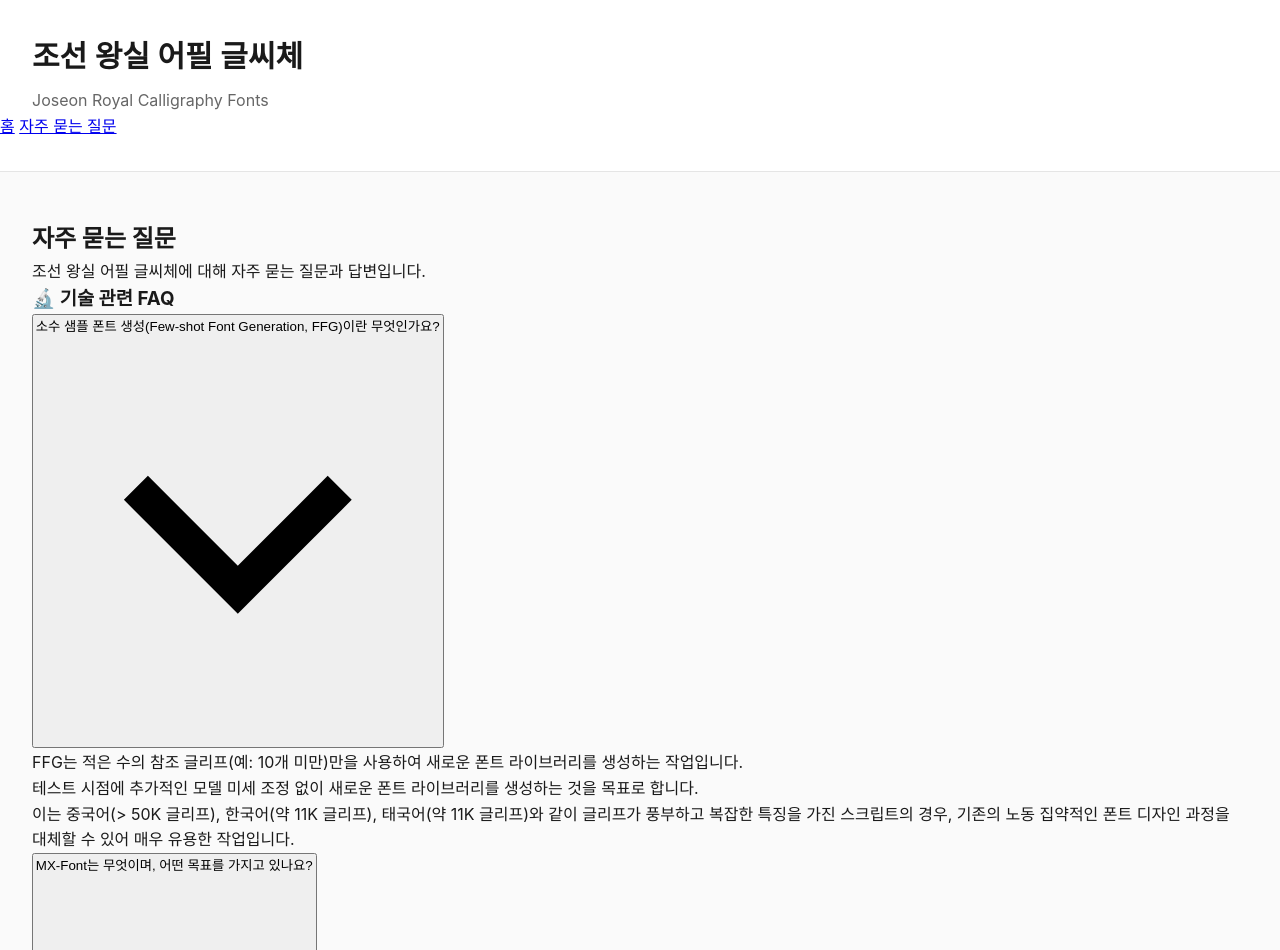
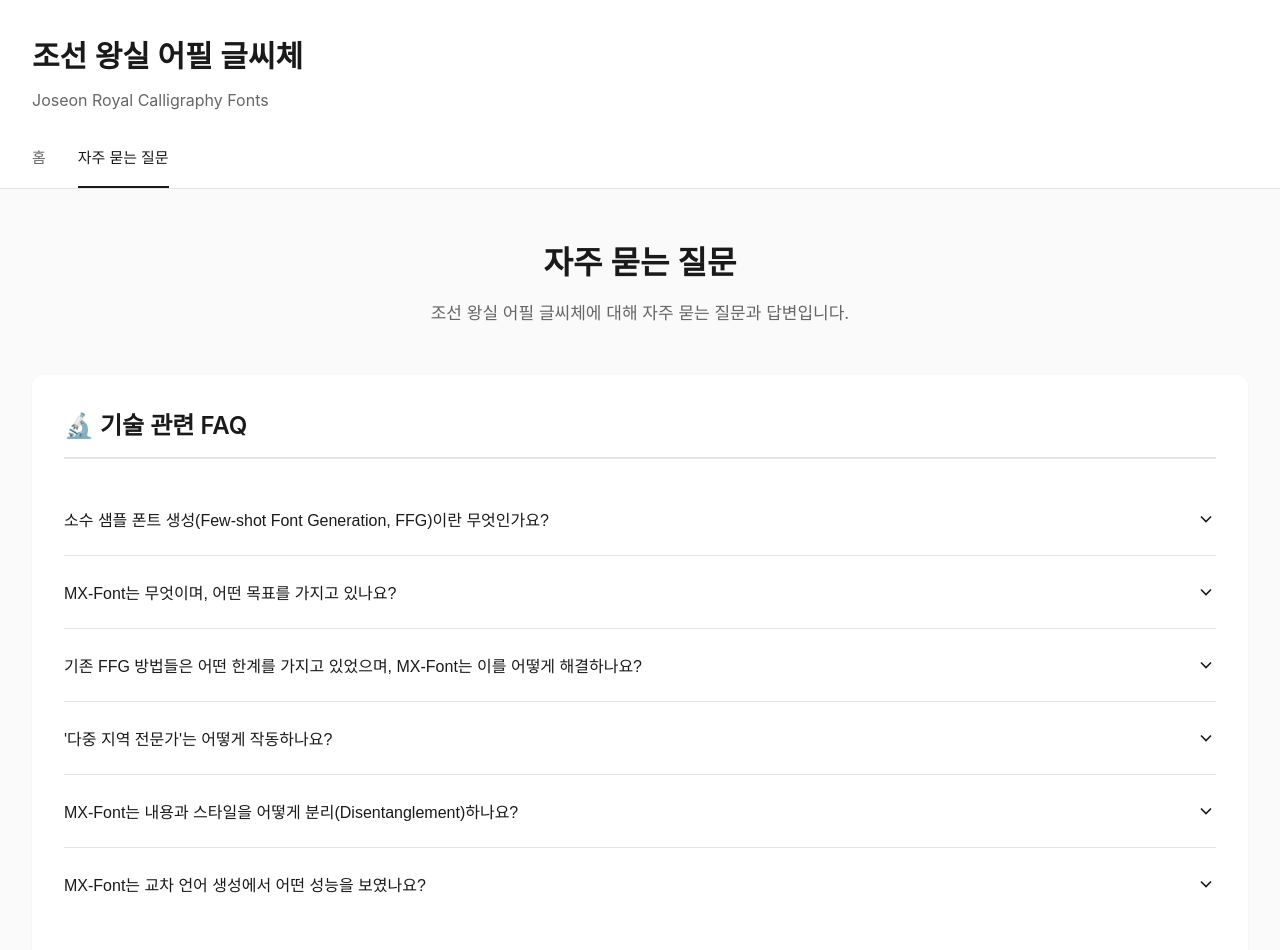
Before and after one commit to kimgibok/88, a plain HTML site: page faq.html in a window 1280 px wide. Shown: the top 950 px of the page. Drawn offline with Linux system fonts and the light colour scheme.

Commit message:
"add: faq"

```diff
--- a/style.css
+++ b/style.css
@@ -36,13 +36,12 @@ body {
 header {
     background: white;
     border-bottom: 1px solid #e5e5e5;
-    padding: 2rem 0;
 }
 
 .header-content {
     max-width: 1400px;
     margin: 0 auto;
-    padding: 0 2rem;
+    padding: 2rem 2rem 1rem;
 }
 
 h1 {
@@ -56,6 +55,52 @@ h1 {
     font-size: 1rem;
     color: #666;
     font-weight: 400;
+}
+
+/* 네비게이션 */
+.main-nav {
+    max-width: 1400px;
+    margin: 0 auto;
+    padding: 0 2rem;
+    display: flex;
+    gap: 2rem;
+}
+
+.main-nav a {
+    padding: 1rem 0;
+    color: #666;
+    text-decoration: none;
+    font-size: 0.9375rem;
+    font-weight: 500;
+    border-bottom: 2px solid transparent;
+    transition: all 0.2s ease;
+}
+
+.main-nav a:hover {
+    color: #1a1a1a;
+}
+
+.main-nav a.active {
+    color: #1a1a1a;
+    border-bottom-color: #1a1a1a;
+}
+
+/* 페이지 헤더 */
+.page-header {
+    text-align: center;
+    margin-bottom: 3rem;
+}
+
+.page-header h2 {
+    font-size: 2rem;
+    font-weight: 600;
+    color: #1a1a1a;
+    margin-bottom: 0.75rem;
+}
+
+.page-header p {
+    font-size: 1.0625rem;
+    color: #666;
 }
 
 /* 메인 컨텐츠 */
@@ -229,6 +274,7 @@ label {
     background: #e5e5e5;
     border-radius: 2px;
     outline: none;
+    appearance: none;
     -webkit-appearance: none;
 }
 
@@ -303,6 +349,7 @@ label {
     border-radius: 12px;
     padding: 2rem;
     box-shadow: 0 1px 3px rgba(0, 0, 0, 0.05);
+    margin-bottom: 2rem;
 }
 
 .king-info {
@@ -325,6 +372,121 @@ label {
     color: #666;
     line-height: 1.7;
     margin-bottom: 0.75rem;
+}
+
+/* FAQ 섹션 */
+.faq-category {
+    margin-bottom: 3rem;
+}
+
+.faq-category:last-child {
+    margin-bottom: 0;
+}
+
+.category-title {
+    font-size: 1.5rem;
+    font-weight: 600;
+    color: #1a1a1a;
+    margin-bottom: 1.5rem;
+    padding-bottom: 0.75rem;
+    border-bottom: 2px solid #e5e5e5;
+}
+
+.faq-section {
+    background: white;
+    border-radius: 12px;
+    padding: 2rem;
+    box-shadow: 0 1px 3px rgba(0, 0, 0, 0.05);
+}
+
+.faq-item {
+    border-bottom: 1px solid #e5e5e5;
+}
+
+.faq-item:last-child {
+    border-bottom: none;
+}
+
+.faq-question {
+    width: 100%;
+    display: flex;
+    justify-content: space-between;
+    align-items: center;
+    padding: 1.5rem 0;
+    background: none;
+    border: none;
+    cursor: pointer;
+    text-align: left;
+    font-size: 1rem;
+    font-weight: 500;
+    color: #1a1a1a;
+    transition: color 0.2s ease;
+}
+
+.faq-question:hover {
+    color: #666;
+}
+
+.faq-icon {
+    width: 20px;
+    height: 20px;
+    transition: transform 0.3s ease;
+    flex-shrink: 0;
+    margin-left: 1rem;
+}
+
+.faq-item.active .faq-icon {
+    transform: rotate(180deg);
+}
+
+.faq-answer {
+    max-height: 0;
+    overflow: hidden;
+    transition: max-height 0.3s ease, padding 0.3s ease;
+}
+
+.faq-item.active .faq-answer {
+    max-height: 500px;
+    padding-bottom: 1.5rem;
+}
+
+.faq-answer p {
+    font-size: 0.9375rem;
+    color: #666;
+    line-height: 1.7;
+}
+
+.faq-answer ul {
+    margin: 1rem 0;
+    padding-left: 1.5rem;
+}
+
+.faq-answer li {
+    font-size: 0.9375rem;
+    color: #666;
+    line-height: 1.7;
+    margin-bottom: 0.5rem;
+}
+
+.faq-answer pre {
+    background: #f5f5f5;
+    border-radius: 6px;
+    padding: 1rem;
+    overflow-x: auto;
+    margin: 1rem 0;
+}
+
+.faq-answer code {
+    font-family: 'Courier New', Courier, monospace;
+    font-size: 0.875rem;
+    color: #1a1a1a;
+}
+
+.faq-answer h4 {
+    font-size: 1rem;
+    font-weight: 600;
+    color: #1a1a1a;
+    margin: 1rem 0 0.5rem;
 }
 
 /* 푸터 */
```
Also changed, not shown: index.html (+4 -0 lines).
